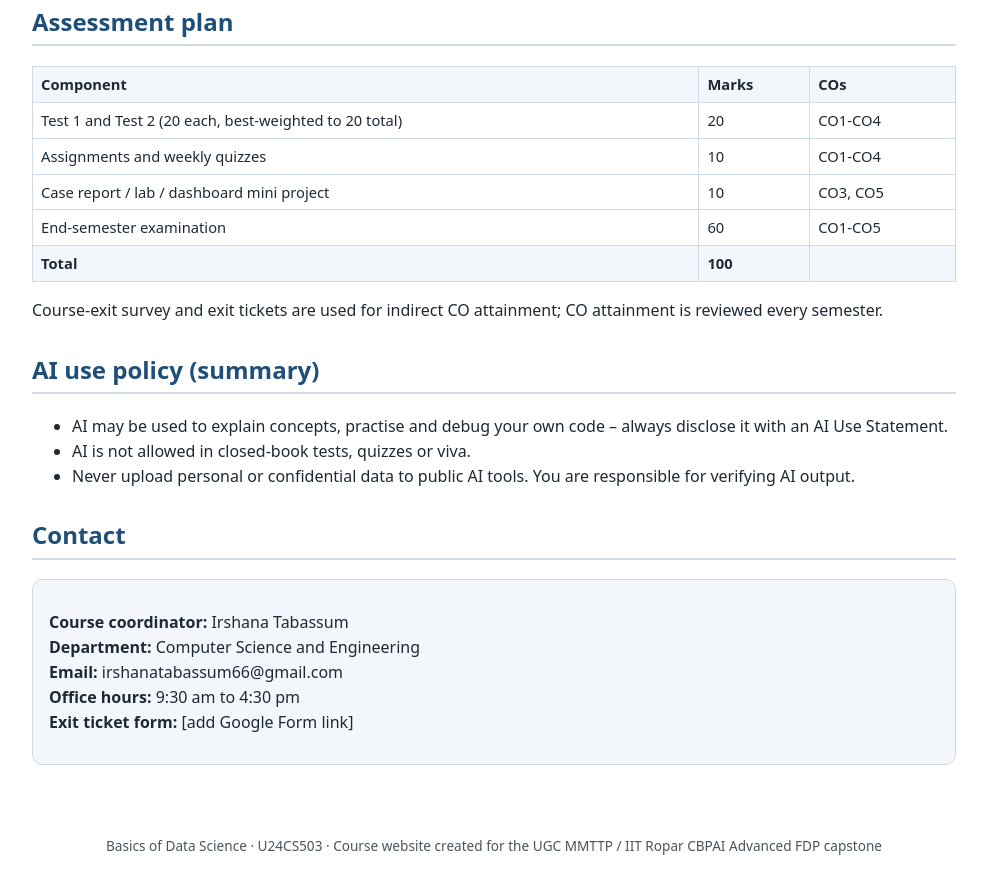
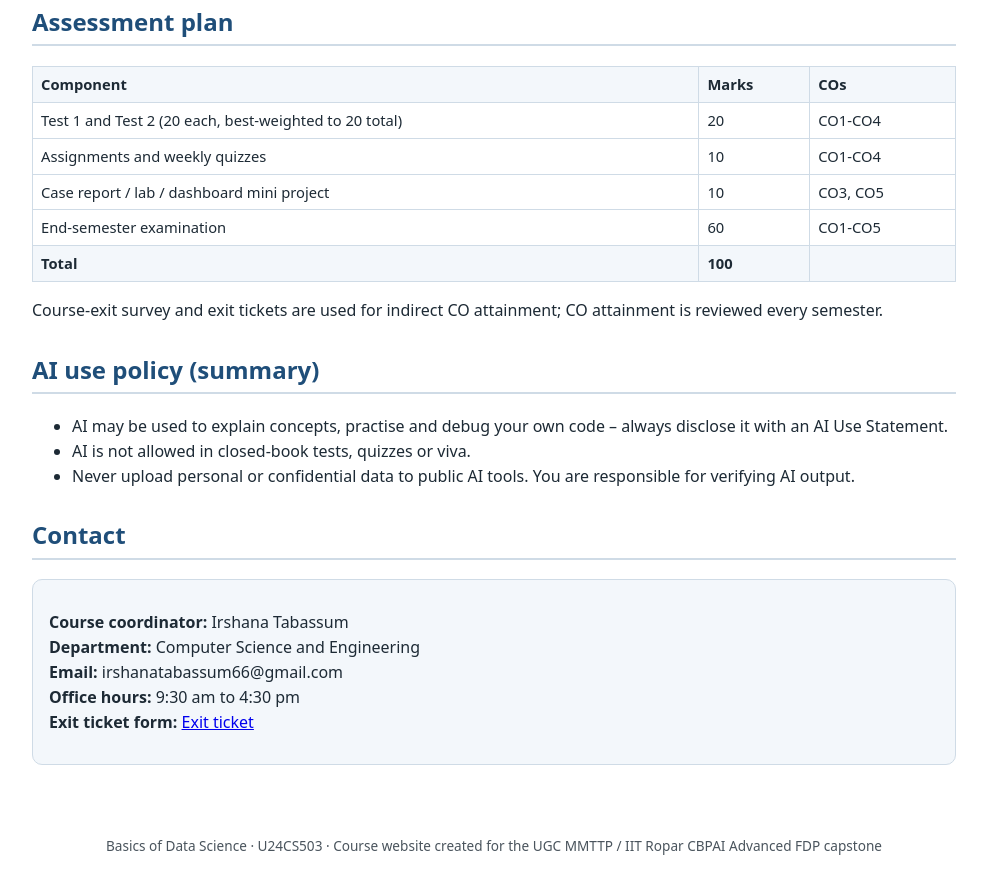
Before and after one commit to irshana-89/Basics-of-Data-science, a plain HTML site: page index.html in a window 1280 px wide. Shown: the part 1646-2522 px from the top of the page, without its empty margins (146-1133 px from the left). Drawn offline with Linux system fonts and the light colour scheme.

Commit message:
Update index.html

```diff
--- a/index.html
+++ b/index.html
@@ -121,7 +121,7 @@
     <b>Department:</b> Computer Science and Engineering<br>
     <b>Email:</b> irshanatabassum66@gmail.com<br>
     <b>Office hours:</b> 9:30 am to 4:30 pm<br>
-    <b>Exit ticket form:</b> [add Google Form link]</p>
+    <b>Exit ticket form:</b> <a href="https://forms.gle/ztobKdTbpJ1ogBbr8"> Exit ticket </a> </p>
   </div>
 </section>
 </main>
```
